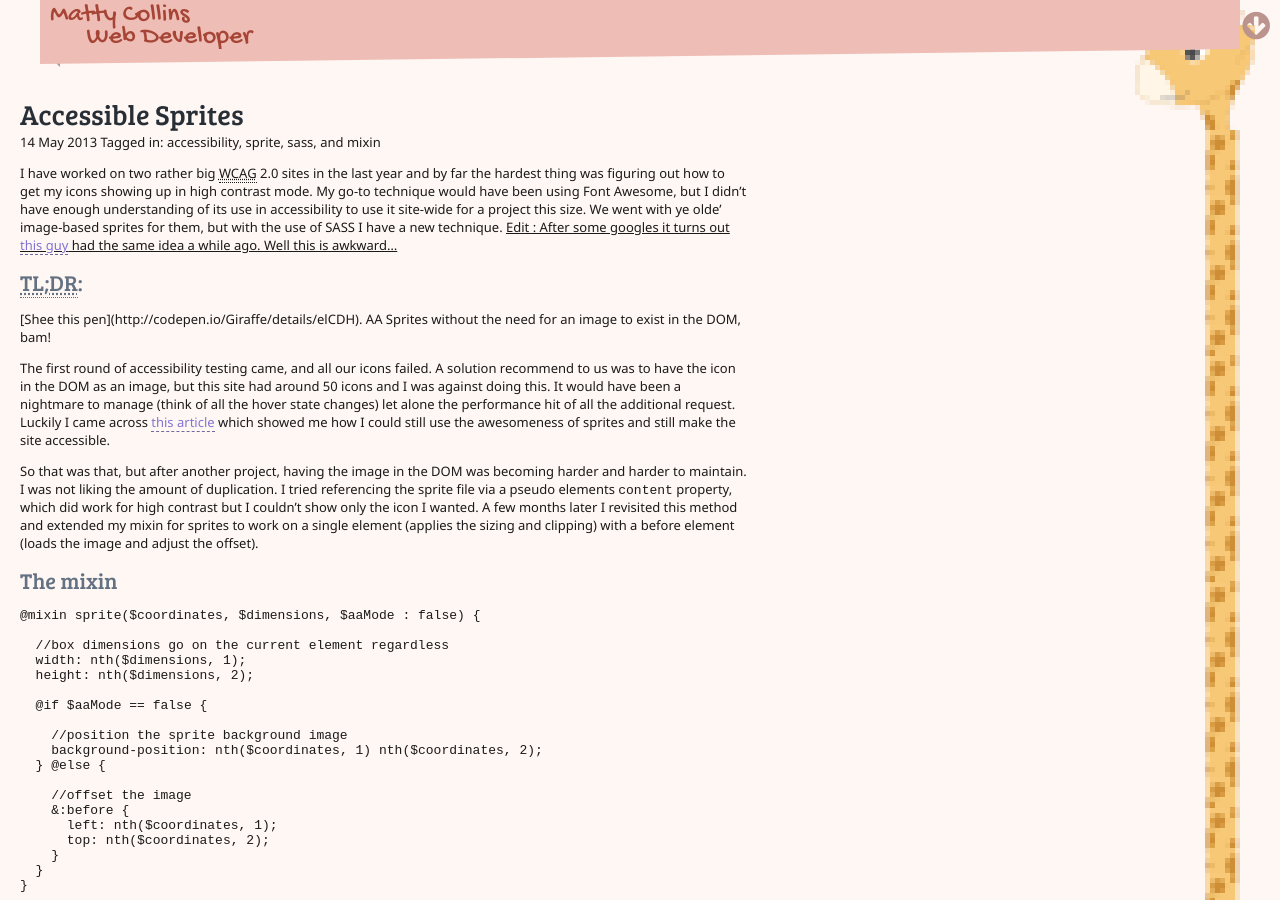
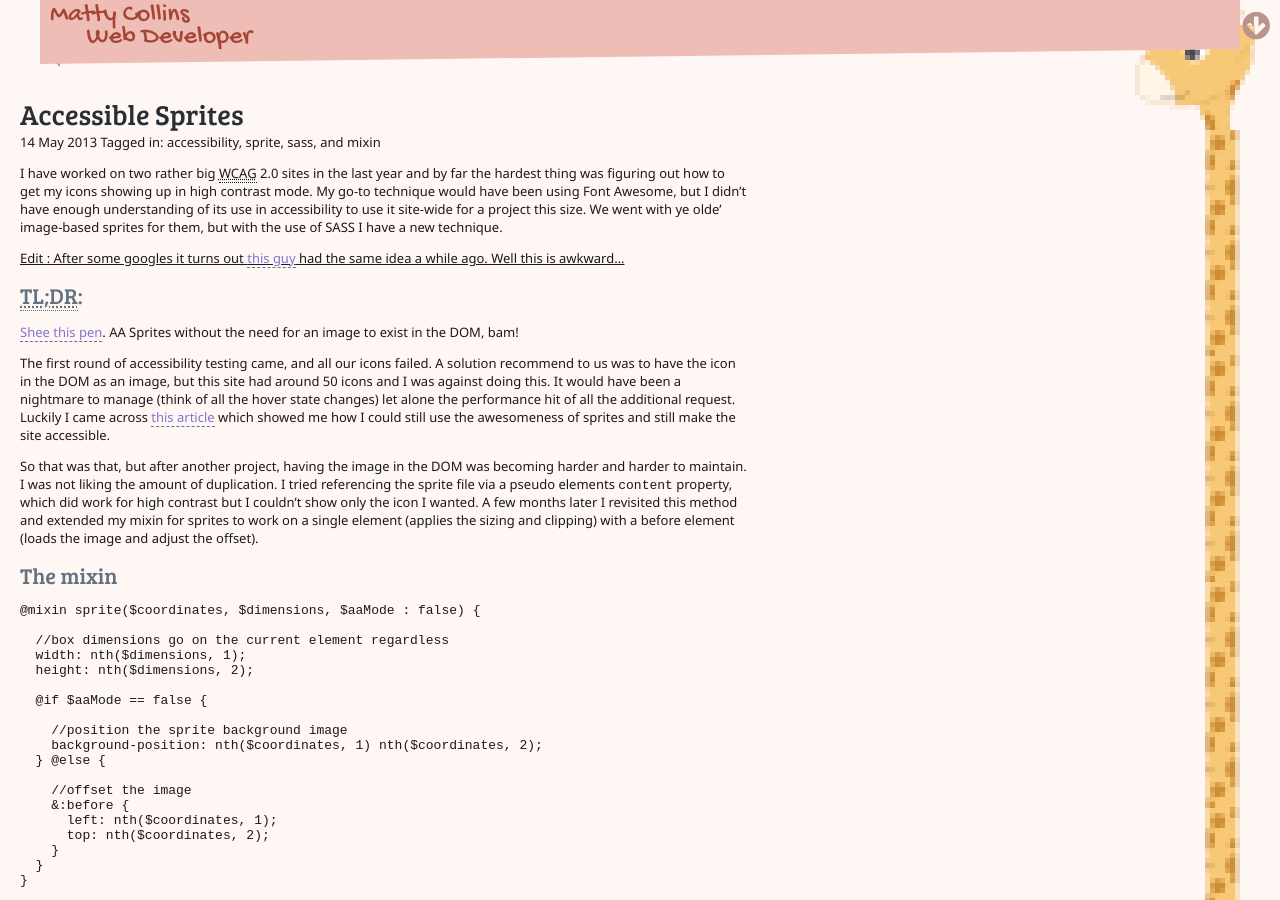
Before and after one commit to Piderman/mattycollins.com.au, a Jekyll site: the page built from _posts/13-05-14-accessible-sprites.md, in a window 1280 px wide and 900 px high. Built offline with Jekyll 4.4.1, drawn with Linux system fonts in a browser that asks for light colours; nearby versions of some CDN libraries.

Commit message:
Fixes #1
Also noticed another post wasn't in markdown so converted it

```diff
--- a/_posts/13-05-14-accessible-sprites.md
+++ b/_posts/13-05-14-accessible-sprites.md
@@ -11,10 +11,12 @@ excerpt : A SASS mixin and method for getting image sprites to appear in Windows
 
 I have worked on two rather big <abbr title="Web Content Accessibility Guidelines">WCAG</abbr> 2.0 sites in the last year and by far the hardest thing was figuring out how to get my icons showing up in high contrast mode. My go-to technique would have been using Font Awesome, but I didn't have enough understanding of its use in accessibility to use it site-wide for a project this size. We went with ye olde' image-based sprites for them, but with the use of SASS I have a new technique.
 <!-- /intro -->
-<ins>Edit : After some googles it turns out [this guy](http://blog.paciellogroup.com/2010/01/high-contrast-proof-css-sprites/) had the same idea a while ago. Well this is awkward&hellip;</ins>
+
+<p><ins>Edit : After some googles it turns out <a href="http://blog.paciellogroup.com/2010/01/high-contrast-proof-css-sprites"> this guy</a> had the same idea a while ago. Well this is awkward&hellip;</ins>
+</p>
 
 ##<abbr title="Too long; didn't read?">TL;DR</abbr>:
-<p class="standout">[Shee this pen](http://codepen.io/Giraffe/details/elCDH). AA Sprites without the need for an image to exist in the DOM, bam!</p>
+<p class="intro"><a href="http://codepen.io/Giraffe/details/elCDH">Shee this pen</a>. AA Sprites without the need for an image to exist in the DOM, bam!</p>
 
 The first round of accessibility testing came, and all our icons failed. A solution recommend to us was to have the icon in the DOM as an image, but this site had around 50 icons and I was against doing this. It would have been a nightmare to manage (think of all the hover state changes) let alone the performance hit of all the additional request. Luckily I came across [this article](http://hardlikesoftware.com/weblog/2009/11/04/css-sprites-vs-high-contrast-mode/) which showed me how I could still use the awesomeness of sprites and still make the site accessible.
 
```
Also changed, not shown: _posts/13-4-28-jekyll-and-hyde.html (deleted, +0 -13 lines), _posts/13-4-28-jekyll-and-hyde.md (added, +13 -0 lines), 1 other file.
